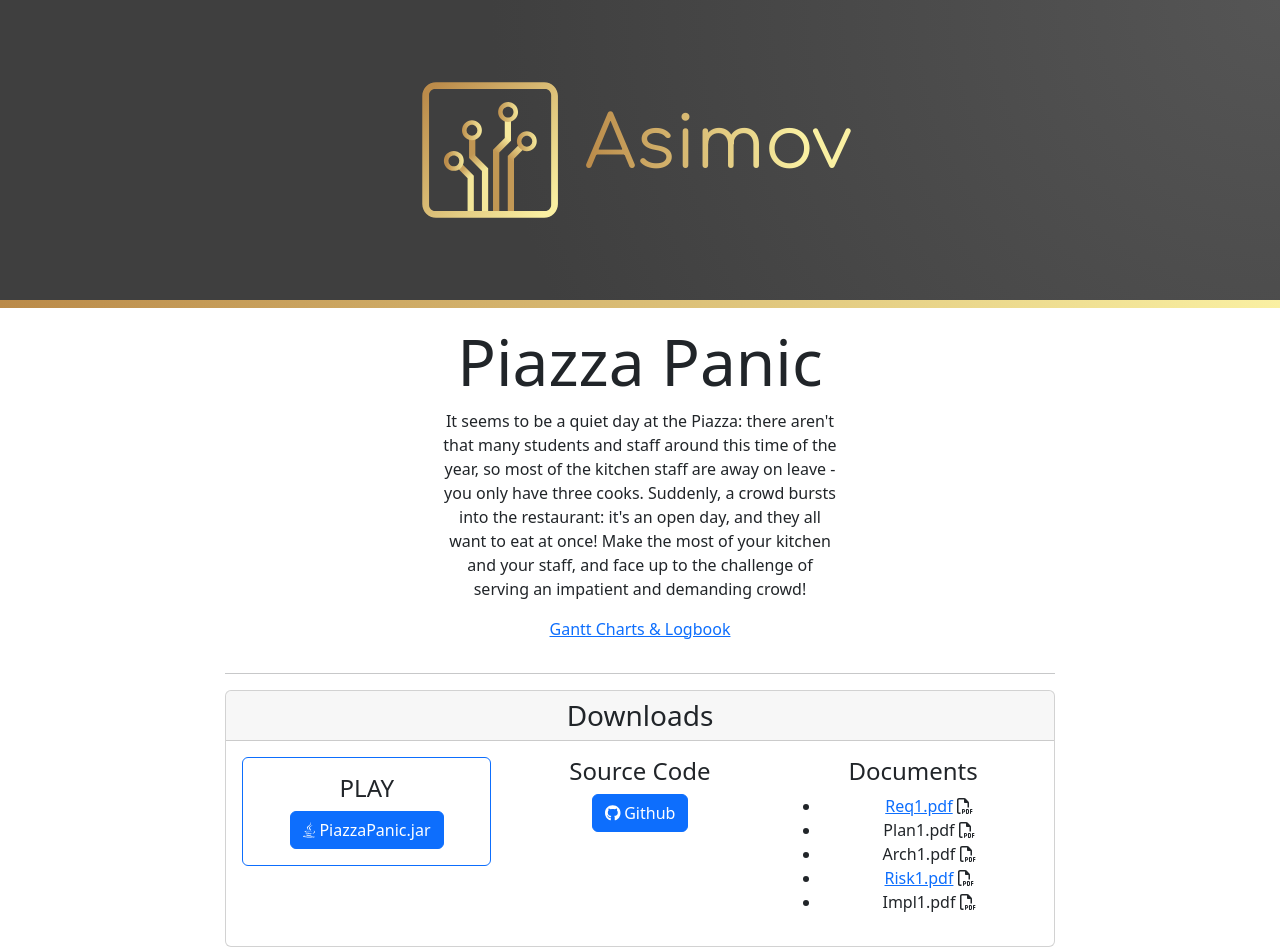
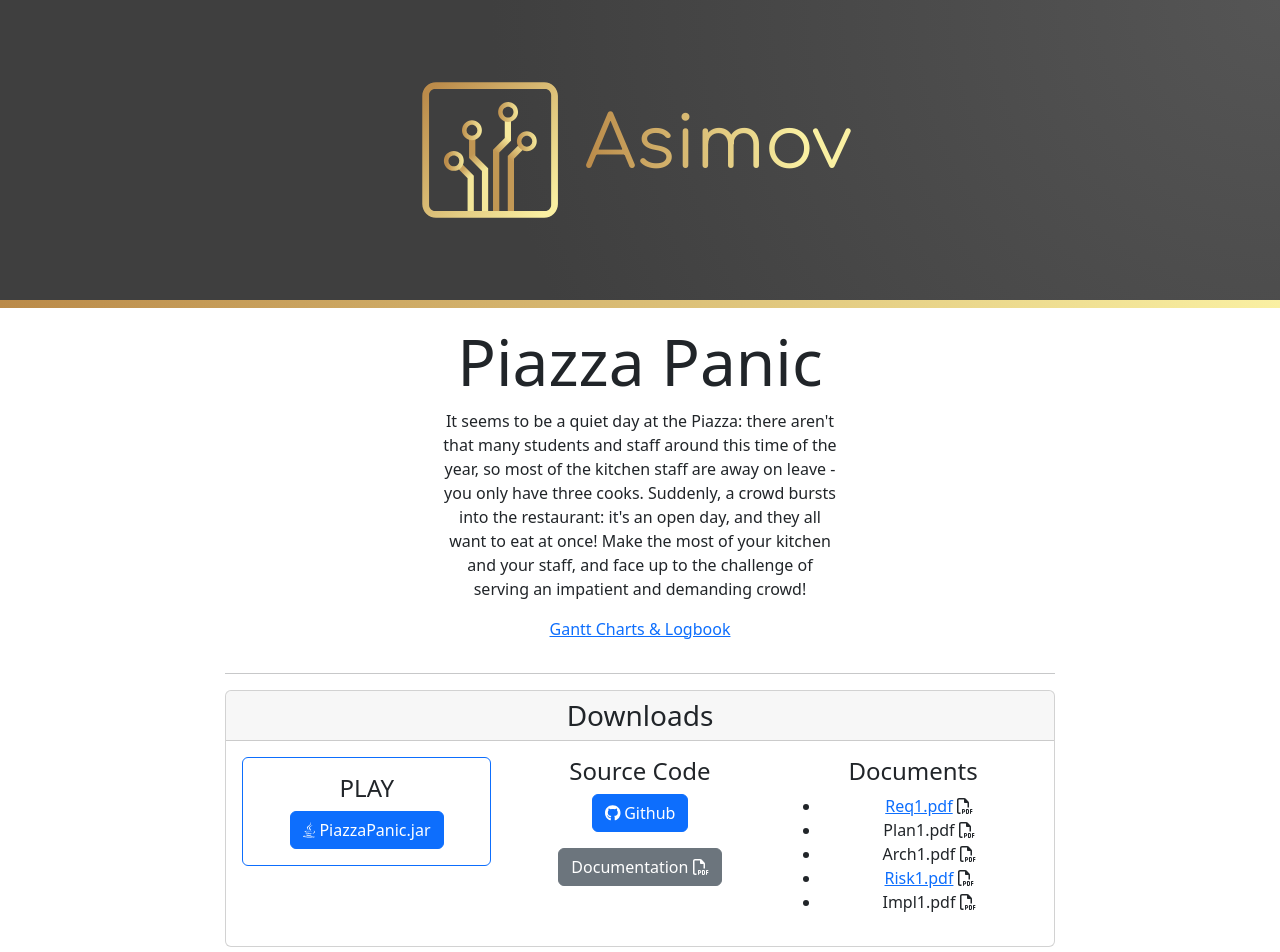
Before and after one commit to AsimovENG1/AsimovENG1.github.io, a Next.js app: page / in a window 1280 px wide. Shown: the top 952 px of the page. Built offline with nearby package versions, Linux system fonts and the light colour scheme.

Commit message:
Add link to documentation
Added link to docs document

```diff
--- a/components/PiazzaPanic.tsx
+++ b/components/PiazzaPanic.tsx
@@ -46,10 +46,16 @@ function PiazzaPanic() {
 
                         <div className='col-md-4'>
                             <h4>Source Code</h4>
-                            <a rel='noreferrer' href="https://github.com/AsimovENG1/GameCode" className='btn btn-primary' target="_blank">
+                            <a rel='noreferrer' href="https://github.com/AsimovENG1/GameCode" className='btn btn-primary mb-3' target="_blank">
                                 <FontAwesomeIcon icon={faGithub} />
                                 {' '}
                                 Github
+                            </a>
+                            <br />
+                            <a href='https://drive.google.com/file/d/1EMGtxhj7kyzhNLhGzLYKz4nfnt5sIdzs/view?usp=share_link' className='btn btn-secondary mb-3'>
+                                Documentation
+                                {' '}
+                                <FontAwesomeIcon icon={faFilePdf} />
                             </a>
                         </div>
 
```
